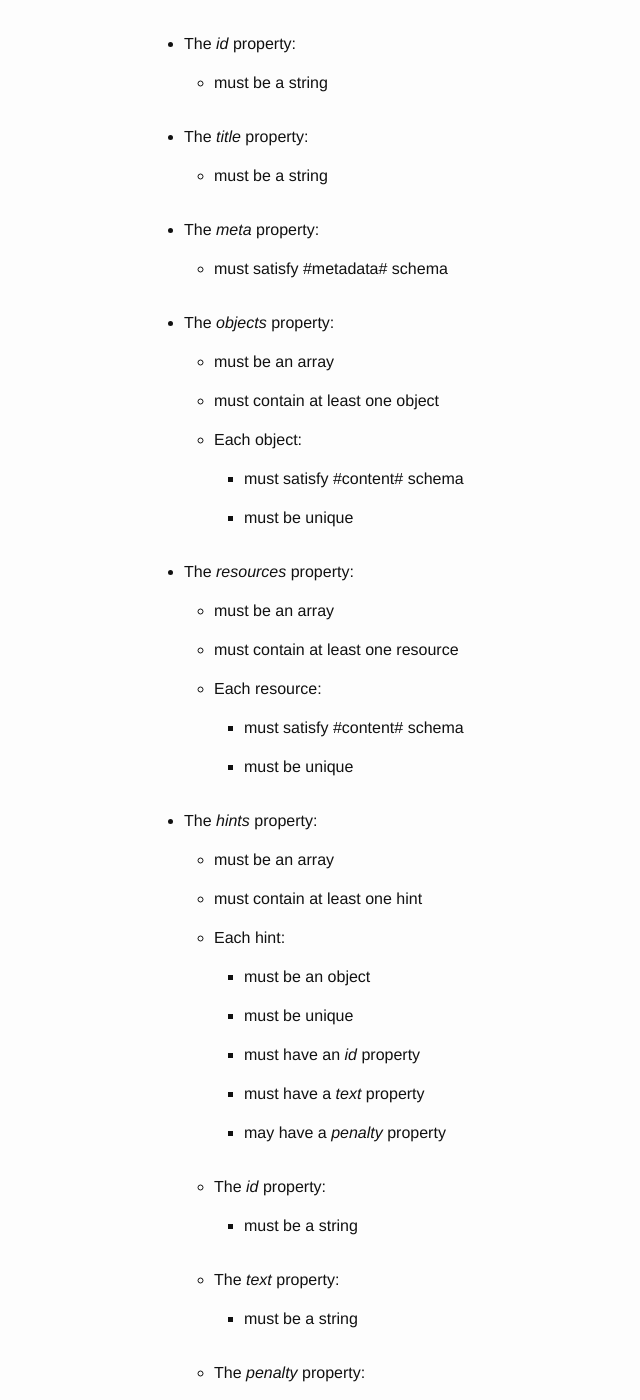
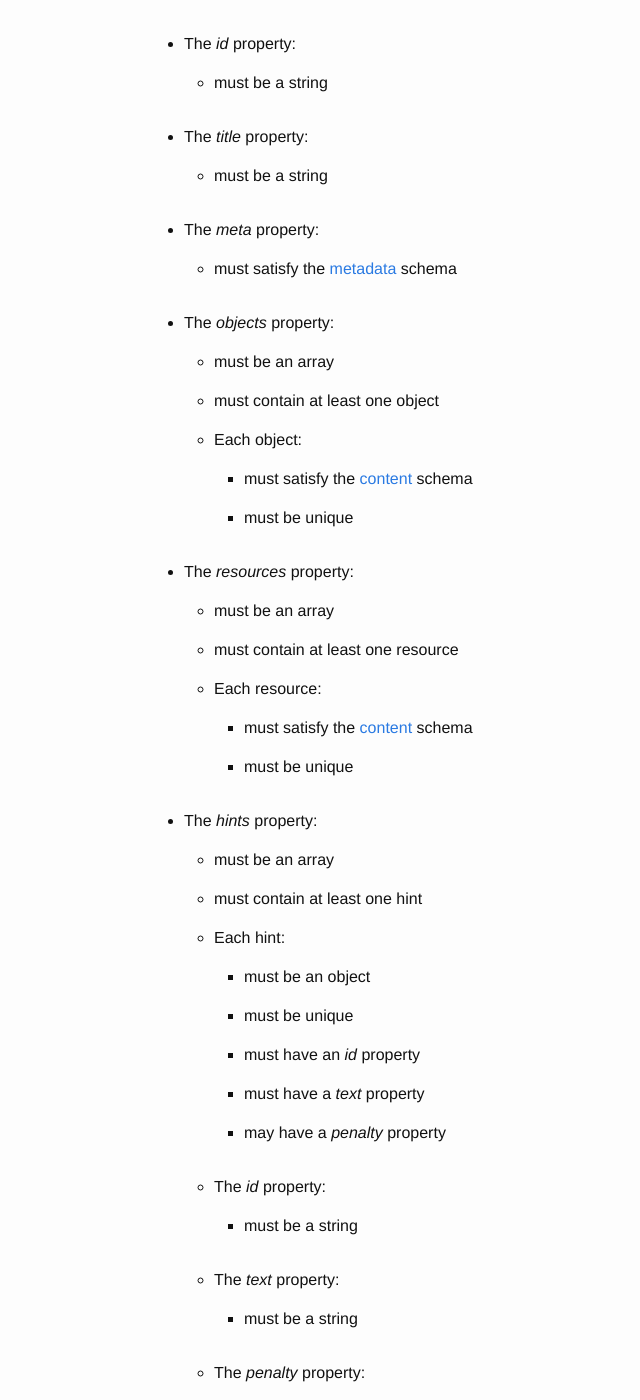
Before and after one commit to json-quiz/json-quiz, a Jekyll site: the page built from _docs/base-question.md, in a window 1280 px wide and 1400 px high, scrolled down 501 px. Shown: the whole window, without its empty margins (116-756 px from the left). Built offline with Jekyll 4.4.1, drawn with Linux system fonts in a browser that asks for light colours; some of the changed text lies outside the part shown.

Commit message:
Update docs

````diff
--- a/_docs/common-type.md
+++ b/_docs/base-question.md
@@ -33,7 +33,7 @@ layout: default
 
 * The *meta* property:
 
-  * must satisfy #metadata# schema
+  * must satisfy the [metadata](metadata.html) schema
 
 * The *objects* property:
 
@@ -43,7 +43,7 @@ layout: default
 
   * Each object:
 
-    * must satisfy #content# schema
+    * must satisfy the [content](content.html) schema
 
     * must be unique
 
@@ -55,7 +55,7 @@ layout: default
 
   * Each resource:
 
-    * must satisfy #content# schema
+    * must satisfy the [content](content.html) schema
 
     * must be unique
 
@@ -95,11 +95,11 @@ layout: default
 
   * must be a string
 
-##Examples
+## Examples
 
-###with-metadata.json
+### With metadata
 
-```json
+{% highlight json %}
 
 {
   "id": "1",
@@ -116,11 +116,11 @@ layout: default
   "title": "Question ?"
 }
 
-```
+{% endhighlight %}
 
-###with-object.json
+### With object
 
-```json
+{% highlight json %}
 
 {
   "id": "1",
@@ -137,11 +137,11 @@ layout: default
   "title": "Is the previous text written in english ?"
 }
 
-```
+{% endhighlight %}
 
-###with-resource.json
+### With resource
 
-```json
+{% highlight json %}
 
 {
   "id": "1",
@@ -155,11 +155,11 @@ layout: default
   ]
 }
 
-```
+{% endhighlight %}
 
-###global-feedback.json
+### Global feedback
 
-```json
+{% highlight json %}
 
 {
   "id": "1",
@@ -167,11 +167,11 @@ layout: default
   "feedback": "Lorem ipsum dolor sit amet"
 }
 
-```
+{% endhighlight %}
 
-###hints-no-penalty.json
+### Hints no-penalty
 
-```json
+{% highlight json %}
 
 {
   "id": "1",
@@ -188,11 +188,11 @@ layout: default
   ]
 }
 
-```
+{% endhighlight %}
 
-###hints-penalty.json
+### Hints penalty
 
-```json
+{% highlight json %}
 
 {
   "id": "1",
@@ -211,4 +211,4 @@ layout: default
   ]
 }
 
-```
+{% endhighlight %}
````
Also changed, not shown: other parts of _docs/base-question.md (+3 -3 lines), _docs/choice-question.md (renamed from _docs/choice-type.md, +15 -15 lines), _docs/content.md (+16 -16 lines), _docs/metadata.md (+15 -15 lines).
